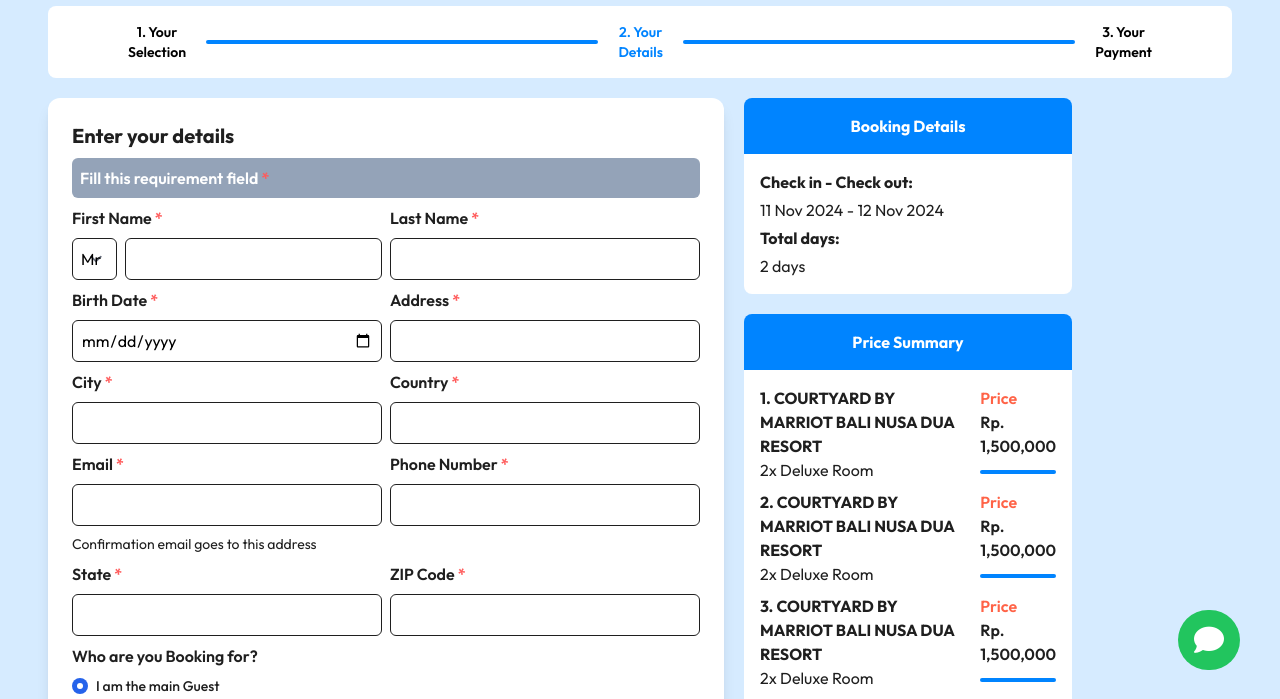
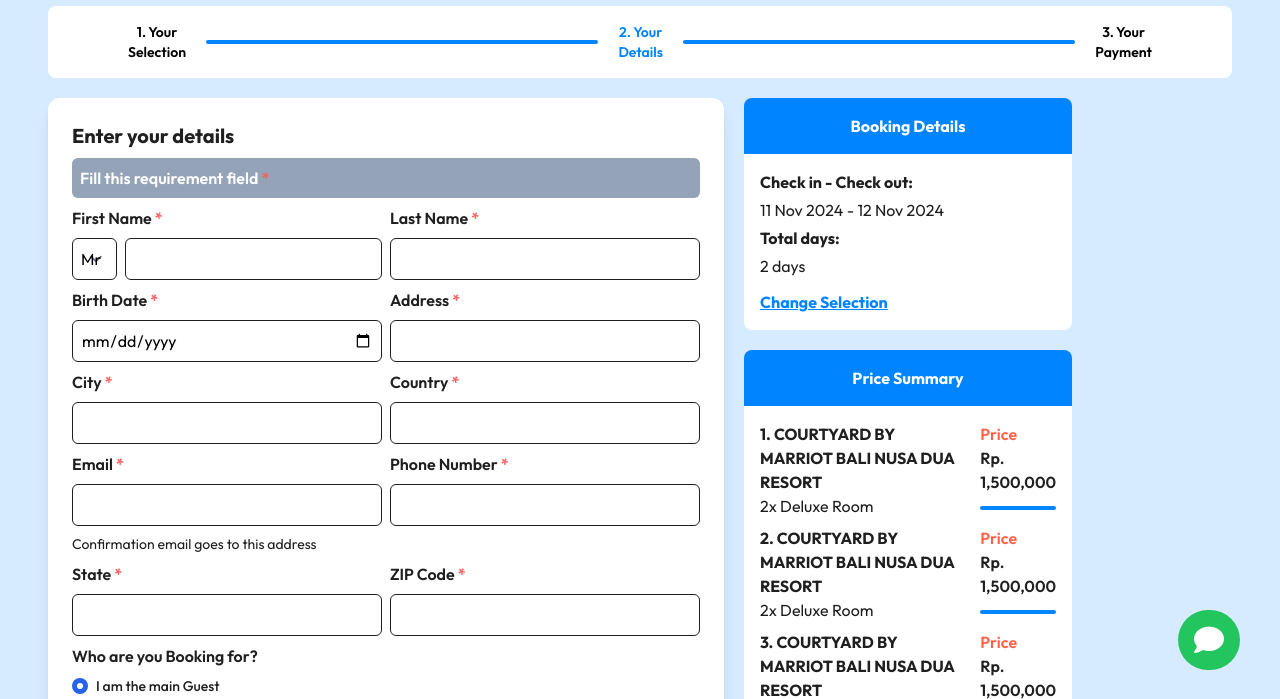
Before and after one commit to Mezzky/luxbali, a plain HTML site: page payment-detail.html in a window 1280 px wide. Shown: the part 90-789 px from the top of the page. Drawn offline with nearby package versions, Linux system fonts and the light colour scheme.

Commit message:
New: Update Code

```diff
--- a/payment-detail.html
+++ b/payment-detail.html
@@ -534,6 +534,7 @@
                         <p class="text-dark">11 Nov 2024 - 12 Nov 2024</p>
                         <h3 class="text-dark font-bold">Total days:</h3>
                         <p class="text-dark">2 days</p>
+                        <a class="text-main underline mt-2 font-bold" href="accommodation.html">Change Selection</a>
                     </div>
                 </div>
 
```
